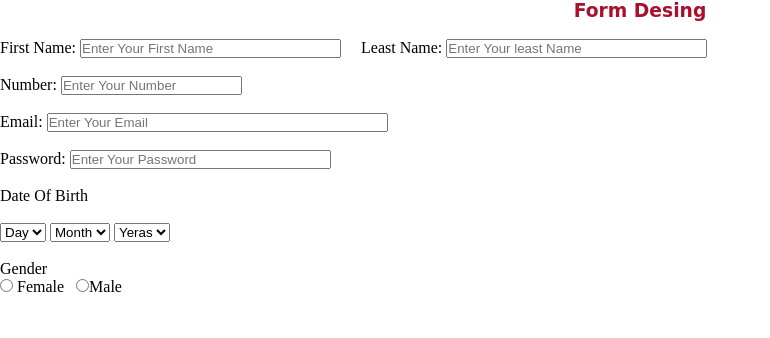
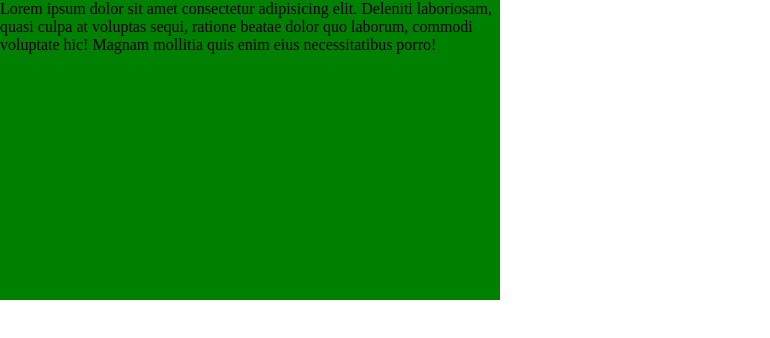
Before and after one commit to Farhad-00009/web-design, a plain HTML site: page index.html in a window 1280 px wide. Shown: the whole page, without its empty margins (0-770 px from the left). Drawn offline with Linux system fonts and the light colour scheme; files that its build step writes are made by us from their sources.

Commit message:
Add files via upload

```diff
--- a/index.html
+++ b/index.html
@@ -1,120 +1,14 @@
 <!DOCTYPE html>
 <html lang="en">
-<meta charset="utf-8">
-<title> Form Desing </title>
-<link rel="stylesheet" href="css/style.css" >
 <head>
-    <body>
-        <!--H3 tag start-->
-         <h3 style="color: #aa0f2e; text-align: center; font-weight: 600; font-family: cursive; text-transform: capitalize; margin: 0%;padding: 0%; ">Form Desing</h3> <br>
-        <!--h3 tag end-->
-         <!--form tag start-->
-        <form>
-         <label for="name">First Name: </label>
-         <input type="text" placeholder="Enter Your First Name" size="30" id="name" >  &nbsp; &nbsp;
-         <label for="name" > Least Name:</label>
-         <input type="text" placeholder="Enter Your least Name" size="30" id="name"> <br> <br>
-         <label for="Number">Number:</label>
-         <input type="number" placeholder="Enter Your Number" size="35" id="Number">  <br> <br>
-         <label for="Email">Email:</label>
-         <input type="Email" placeholder="Enter Your Email" size="40 " id="Email" > <br><br>
-         <label for="Password">Password:</label>
-         <input type="password" placeholder="Enter Your Password" size="30" id="Password"> <br> <br>
-         <label>Date Of Birth</label> <br> <br>
+    <meta charset="UTF-8">
+    <title>Backgruond-images</title>
+    <link rel="stylesheet" href="css/style.css">
+</head>
+<body>
 
-         <select>
-             <!--Select Tag Start-->
-             <option>Day</option>
-             <option>01</option>
-             <option>02</option>
-             <option>03</option>
-             <option>04</option>
-             <option>05</option>
-             <option>06</option>
-             <option>07</option>
-             <option>08</option>
-             <option>09</option>
-             <option>10</option>
-             <option>11</option>
-             <option>12</option>
-             <option>13</option>
-             <option>14</option>
-             <option>15</option>
-             <option>16</option>
-             <option>17</option>
-             <option>18</option>
-             <option>19</option>
-             <option>20</option>
-             <option>21</option>
-             <!--End the Select of Day-->
-         </select>
-         <select>
-             <!--Select of Month Tag Start -->
-             <option>Month</option>
-             <option>01</option>
-             <option>02</option>
-             <option>03</option>
-             <option>04</option>
-             <option>05</option>
-             <option>06</option>
-             <option>07</option>
-             <option>08</option>
-             <option>09</option>
-             <option>10</option>
-             <option>11</option>
-             <option>12</option>
-             <!--Select Of Month Tag End-->
-
-         </select>
-         <select>
-            <!--Select yeras Tag Start-->
-            <option>Yeras</option>
-            <option>01</option>
-            <option>02</option>
-            <option>03</option>
-            <option>04</option>
-            <option>05</option>
-            <option>06</option>
-            <option>07</option>
-            <option>08</option>
-            <option>09</option>
-            <option>10</option>
-            <option>11</option>
-            <option>12</option>
-            <option>13</option>
-            <option>14</option>
-            <option>15</option>
-            <option>16</option>
-            <option>17</option>
-            <option>18</option>
-            <option>19</option>
-            <option>20</option>
-            <option>21</option>
-            <!--End the Select of Yeras-->
-        </select> <br> <br>
-
-        <label>Gender</label> <br>
-        <input type="radio" id="Female" name="gender"> <label for="Female" >Female</label> &nbsp;
-        <input type="radio"id="Male" name="gender"><label for="Male">Male</label>
-
-
-
-
-
-
-
-        </form>
-
-
-
-
-
-
-
-
-
-         <!--form tag end-->
-    </body>
-</head>
-
+    <div class="one">
+        <p>Lorem ipsum dolor sit amet consectetur adipisicing elit. Deleniti laboriosam, quasi culpa at voluptas sequi, ratione beatae dolor quo laborum, commodi voluptate hic! Magnam mollitia quis enim eius necessitatibus porro!</p>
+    </div>
+</body>
 </html>
```
